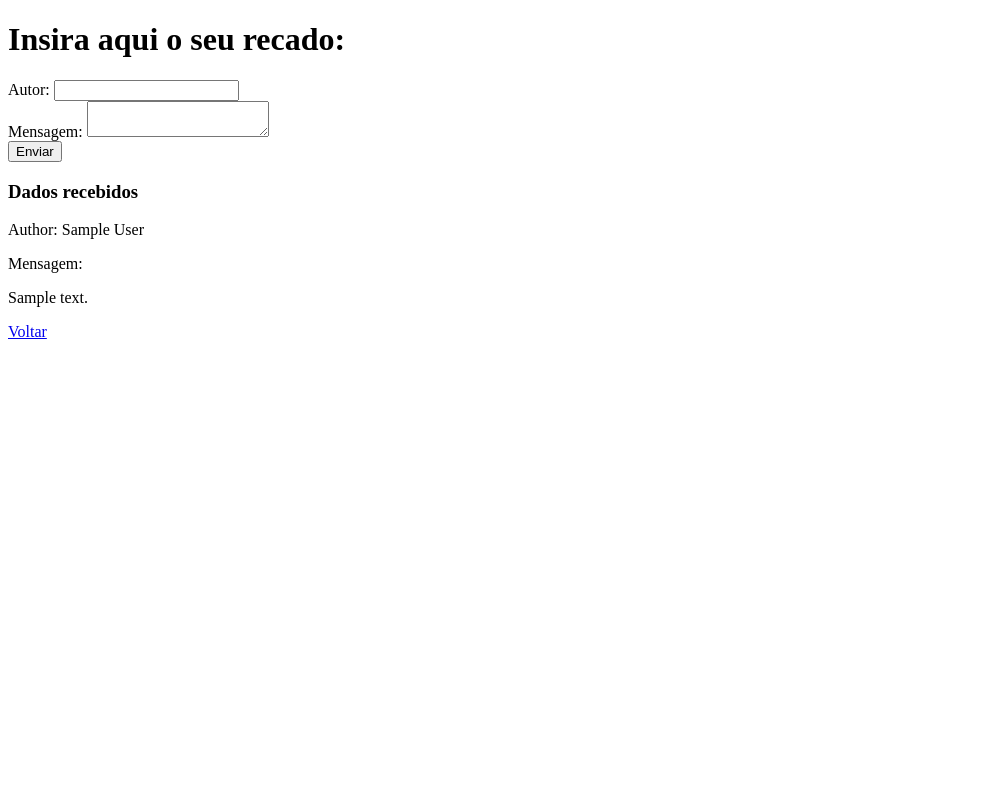
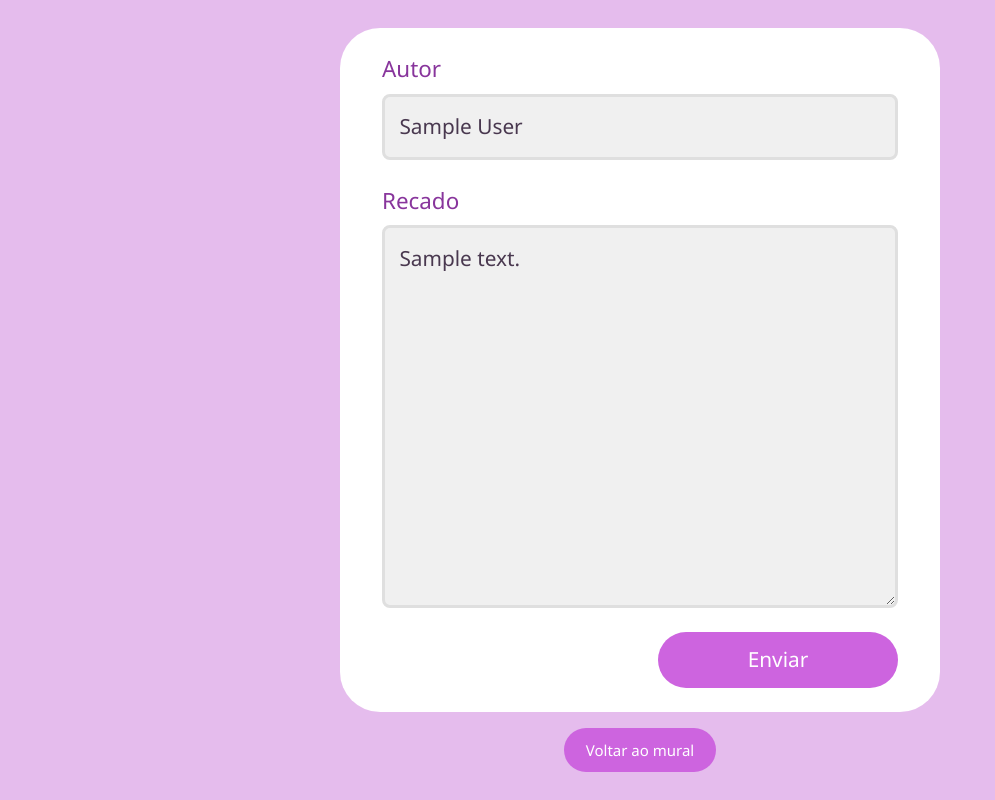
Before and after one commit to wsilva-dev/become_dev, a Django app: template message_board/board/templates/board/novo_recado.html in a window 1280 px wide. Shown: the whole page, without its empty margins (0-995 px from the left). Run offline with Django 5.2, Linux system fonts and the light colour scheme; the template is opened without the code that fills it: most values are stand-ins (such as "Sample title", 1, 10 or a date in 2020).

Commit message:
Add CSS styles

```diff
--- /dev/null
+++ b/message_board/board/static/board/css/styles.css
@@ -0,0 +1,164 @@
+/* Tokens compartilhados: ajuste a paleta e as medidas aqui. */
+:root {
+    --color-background: #e5bced;
+    --color-surface: #ffffff;
+    --color-accent: #cd64df;
+    --color-accent-strong: #88359c;
+    --color-text: #49384f;
+    --color-muted: #746578;
+    --color-field: #f0f0f0;
+    --color-border: #dfdfdf;
+    --radius-surface: 40px;
+    --radius-field: 8px;
+    --page-width: 1200px;
+}
+
+/* Base: fontes do sistema, sem downloads externos. */
+* { box-sizing: border-box; }
+body { margin: 0; }
+button, input, textarea { font: inherit; }
+a { color: inherit; }
+.site-body {
+    min-height: 100vh;
+    background: var(--color-background);
+    color: var(--color-text);
+    font-family: "Segoe UI", Arial, sans-serif;
+    line-height: 1.5;
+}
+.surface { background: var(--color-surface); border-radius: var(--radius-surface); }
+.visually-hidden {
+    position: absolute;
+    width: 1px;
+    height: 1px;
+    padding: 0;
+    margin: -1px;
+    overflow: hidden;
+    clip-path: inset(50%);
+    white-space: nowrap;
+    border: 0;
+}
+
+/* Componentes reutilizáveis: botões, links e foco pelo teclado. */
+.button {
+    display: inline-flex;
+    align-items: center;
+    justify-content: center;
+    min-height: 52px;
+    padding: 12px 28px;
+    border: 0;
+    border-radius: 999px;
+    background: var(--color-accent);
+    color: #fff;
+    font-weight: 600;
+    text-align: center;
+    text-decoration: none;
+    cursor: pointer;
+    transition: background-color 150ms ease;
+}
+.button:hover { background: var(--color-accent-strong); }
+.text-link { color: var(--color-accent-strong); text-underline-offset: 5px; }
+.text-link:hover { text-decoration-thickness: 2px; }
+:where(a, button, input, textarea):focus-visible {
+    outline: 3px solid var(--color-accent-strong);
+    outline-offset: 4px;
+}
+
+/* Formulário inspirado na referência: cartão branco e campos cinza. */
+.form-page {
+    width: min(100% - 32px, 600px);
+    height: 100vh;
+    height: 100dvh;
+    min-height: 100vh;
+    min-height: 100dvh;
+    margin: 0 auto;
+    padding: 3.5vh 0;
+    padding-block: 3.5dvh;
+    display: flex;
+    flex-direction: column;
+    justify-content: center;
+    gap: 16px;
+}
+.message-form {
+    width: 100%;
+    flex: 1 0 auto;
+    display: flex;
+    flex-direction: column;
+    padding: clamp(20px, 3vh, 32px) clamp(24px, 4vw, 42px);
+}
+.message-form > .form-field:nth-of-type(2) { display: flex; flex-direction: column; flex: 1; }
+.form-field + .form-field { margin-top: clamp(16px, 3vh, 28px); }
+.form-label {
+    display: block;
+    margin-bottom: 8px;
+    color: var(--color-accent-strong);
+    font-size: clamp(20px, 2.8vh, 28px);
+    font-weight: 400;
+}
+.form-control {
+    display: block;
+    width: 100%;
+    min-width: 0;
+    padding: clamp(12px, 1.8vh, 18px);
+    border: 3px solid var(--color-border);
+    border-radius: var(--radius-field);
+    background: var(--color-field);
+    color: var(--color-text);
+    font-size: clamp(18px, 2.6vh, 26px);
+    line-height: 1.5;
+}
+.form-control::placeholder { color: #777; opacity: 1; }
+/* A área de texto cede altura antes que as ações saiam da janela. */
+.form-control--message {
+    flex: 1;
+    height: clamp(100px, calc(100vh - 530px), 300px);
+    height: clamp(100px, calc(100dvh - 530px), 300px);
+    min-height: 100px;
+    resize: vertical;
+}
+.form-actions { display: flex; justify-content: flex-end; margin-top: clamp(16px, 3vh, 28px); }
+.form-actions .button {
+    width: min(100%, 240px);
+    min-height: clamp(48px, 7vh, 72px);
+    font-size: clamp(20px, 2.6vh, 26px);
+    font-weight: 400;
+}
+.button--small { min-height: 44px; padding: 8px 22px; font-size: 15px; font-weight: 400; }
+.form-back { align-self: center; flex-shrink: 0; }
+.form-alert {
+    margin: 0 0 24px;
+    padding: 14px 18px;
+    border-left: 4px solid #a02d45;
+    border-radius: 8px;
+    background: #fff0f2;
+    color: #87253a;
+}
+
+/* Mural: uma coluna por padrão; três a partir de 960px. */
+.page-shell { width: min(100% - 40px, var(--page-width)); margin: 0 auto; padding: 64px 0; }
+.page-header { display: flex; align-items: center; justify-content: space-between; gap: 24px; margin-bottom: 36px; }
+.eyebrow { margin: 0 0 8px; color: var(--color-accent-strong); font-size: 14px; font-weight: 600; }
+.page-title { margin: 0; font-size: clamp(30px, 4vw, 48px); line-height: 1.15; letter-spacing: -1px; }
+.page-description { margin: 14px 0 0; color: var(--color-muted); }
+.page-nav { display: flex; align-items: center; gap: 24px; flex-wrap: wrap; }
+.message-grid { display: grid; grid-template-columns: minmax(0, 1fr); gap: 24px; }
+.message-card { display: flex; flex-direction: column; min-width: 0; padding: 30px; border-radius: 24px; }
+.message-author { margin: 0; color: var(--color-accent-strong); font-size: 23px; overflow-wrap: anywhere; }
+.message-content { flex: 1; margin: 18px 0 28px; white-space: pre-wrap; overflow-wrap: anywhere; }
+.message-date { color: var(--color-muted); font-size: 13px; }
+.empty-state { grid-column: 1 / -1; padding: 48px 28px; text-align: center; }
+.empty-state .button { margin-top: 24px; }
+@media (min-width: 960px) {
+    .message-grid { grid-template-columns: repeat(3, minmax(0, 1fr)); }
+}
+@media (max-width: 700px) {
+    .page-shell { padding: 32px 0; }
+    .page-header { align-items: flex-start; flex-direction: column; }
+    .message-form { border-radius: 28px; }
+
+
+
+    .form-actions .button { width: 100%; }
+}
+@media (prefers-reduced-motion: reduce) {
+    .button { transition: none; }
+}
--- /dev/null
+++ b/message_board/board/templates/board/base.html
@@ -0,0 +1,13 @@
+{% load static %}
+<!DOCTYPE html>
+<html lang="pt-br">
+<head>
+    <meta charset="UTF-8">
+    <meta name="viewport" content="width=device-width, initial-scale=1.0">
+    <title>{% block title %}Mural de Recados{% endblock %}</title>
+    <link rel="stylesheet" href="{% static 'board/css/styles.css' %}">
+</head>
+<body class="site-body">
+    {% block content %}{% endblock %}
+</body>
+</html>
--- a/message_board/board/templates/board/novo_recado.html
+++ b/message_board/board/templates/board/novo_recado.html
@@ -1,43 +1,28 @@
-<!DOCTYPE html>
-<html lang="pt-br">
-<head>
-    <meta charset="UTF-8">
-    <meta name="viewport" content="width=device-width, initial-scale=1.0">
-    <title>Novo Recado</title>
-</head>
-<body>
-
-    <h1>Insira aqui o seu recado:</h1>
-    <div class="add-message-form">
-        <form action="{% url 'message_create' %}" method="post">
-            {% csrf_token %}
-            <div>
-                <label for="author">Autor:</label>
-                <input type="text" id="author" name="author" maxlength="100" required>
-            </div>
-
-            <div>
-                <label for="message">Mensagem:</label>
-                <textarea id="message" name="content" required></textarea>
-            </div>
-
-            <div class="button">
-                <button type="submit">Enviar</button>
-            </div>
-        </form>
-    </div>
-
-    <div class="confirm-submission">
-
-        {% if author or content %}
-            <h3>Dados recebidos</h3>
-            <p>Author: {{ author }}</p>
-            <p>Mensagem:</p>
-            <p>{{ content }}</p>
+{% extends "board/base.html" %}
+{% block title %}Novo recado | Mural{% endblock %}
+{% block content %}
+<main class="form-page">
+    <h1 class="visually-hidden">Adicionar recado</h1>
+    <form class="surface message-form" action="{% url 'message_create' %}" method="post">
+        {% csrf_token %}
+        {% if error %}
+            <p class="form-alert" role="alert">{{ error }}</p>
         {% endif %}
-
-    </div>
-
-    <a href="{% url 'message_list' %}">Voltar</a>
-</body>
-</html>
+        <div class="form-field">
+            <label class="form-label" for="author">Autor</label>
+            <input class="form-control" type="text" id="author" name="author"
+                   maxlength="100" required value="{{ author }}" placeholder="Seu nome"
+                   autocomplete="name">
+        </div>
+        <div class="form-field">
+            <label class="form-label" for="message">Recado</label>
+            <textarea class="form-control form-control--message" id="message" name="content"
+                      required placeholder="Seu recado">{{ content }}</textarea>
+        </div>
+        <div class="form-actions">
+            <button class="button" type="submit">Enviar</button>
+        </div>
+    </form>
+    <a class="button button--small form-back" href="{% url 'message_list' %}">Voltar ao mural</a>
+</main>
+{% endblock %}
```
Also changed, not shown: message_board/board/templates/board/about.html (+16 -13 lines), message_board/board/templates/board/message_list.html (+28 -27 lines), message_board/board/views.py (+9 -1 lines), message_board/docs/estilos.md (added, +87 -0 lines).
